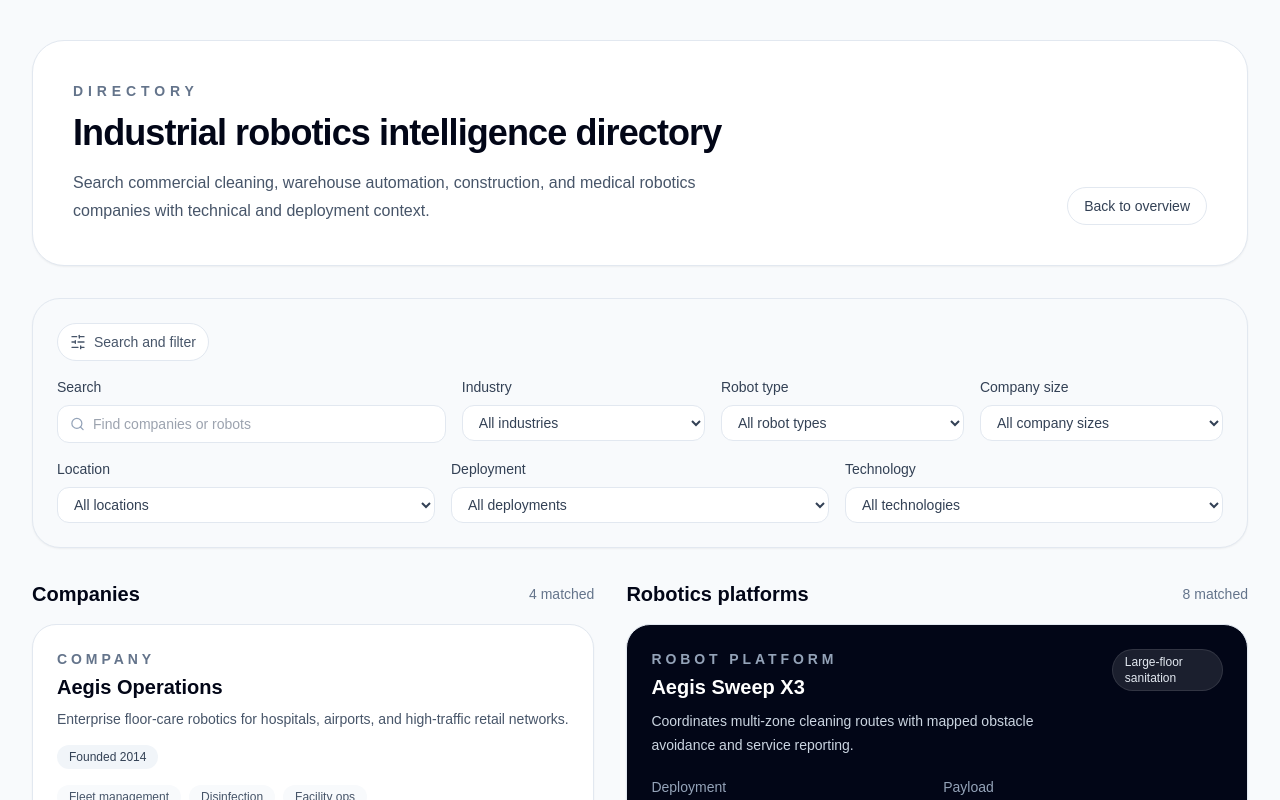
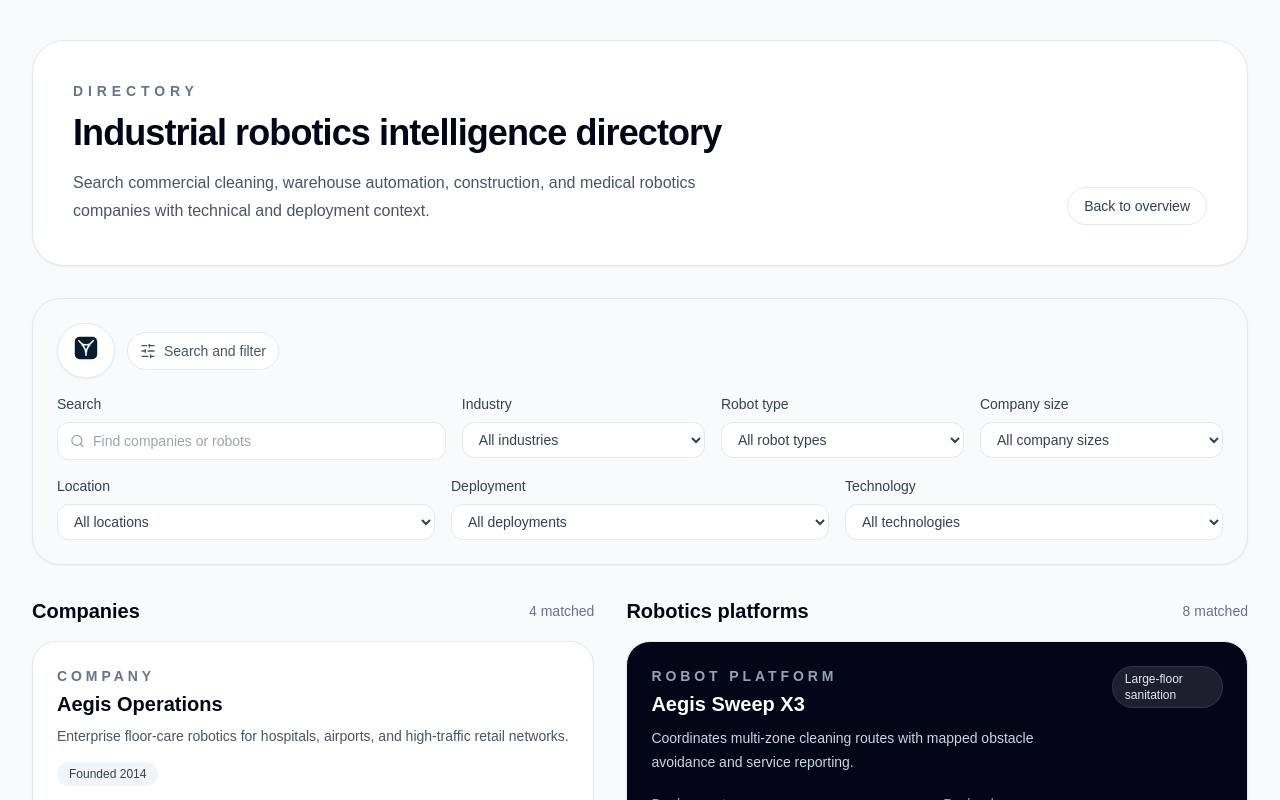
Before and after one commit to temponaut1o/talosity, a Next.js app: page /directory in a window 1280 px wide. Shown: the top 800 px of the page. Built offline with nearby package versions, Linux system fonts and the light colour scheme.

Commit message:
Add Talosity logo to directory search interface

```diff
--- a/components/DirectoryToolbar.tsx
+++ b/components/DirectoryToolbar.tsx
@@ -1,6 +1,7 @@
 'use client';
 
 import { Search, SlidersHorizontal } from 'lucide-react';
+import { TalosityLogo } from './TalosityLogo';
 
 interface DirectoryToolbarProps {
   searchTerm: string;
@@ -49,11 +50,16 @@
 }: DirectoryToolbarProps) {
   return (
     <section className="rounded-[1.75rem] border border-slate-200 bg-slate-50 p-4 shadow-sm sm:p-6">
-      <div className="flex flex-wrap items-center gap-2 text-sm font-medium text-slate-600">
-        <span className="inline-flex items-center gap-2 rounded-full border border-slate-200 bg-white px-3 py-2">
-          <SlidersHorizontal className="h-4 w-4" />
-          Search and filter
-        </span>
+      <div className="flex flex-wrap items-center justify-between gap-3 text-sm font-medium text-slate-600">
+        <div className="flex flex-wrap items-center gap-3">
+          <div className="rounded-full border border-slate-200 bg-white px-3 py-2 shadow-sm">
+            <TalosityLogo compact className="gap-2" iconClassName="h-8 w-8" textClassName="text-[0.92rem]" />
+          </div>
+          <span className="inline-flex items-center gap-2 rounded-full border border-slate-200 bg-white px-3 py-2">
+            <SlidersHorizontal className="h-4 w-4" />
+            Search and filter
+          </span>
+        </div>
       </div>
 
       <div className="mt-4 grid gap-4 lg:grid-cols-[1.6fr_1fr_1fr_1fr]">
```
